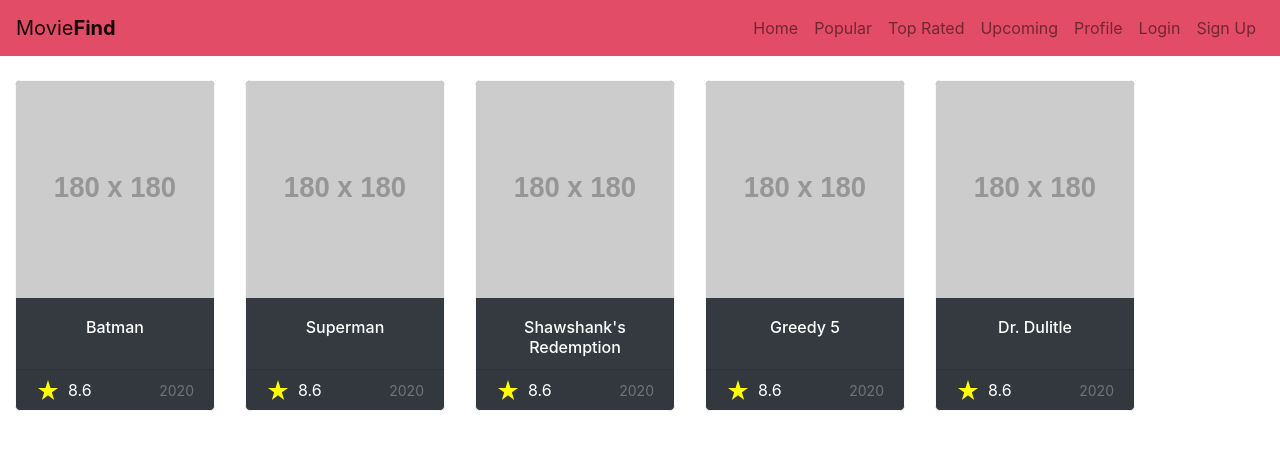
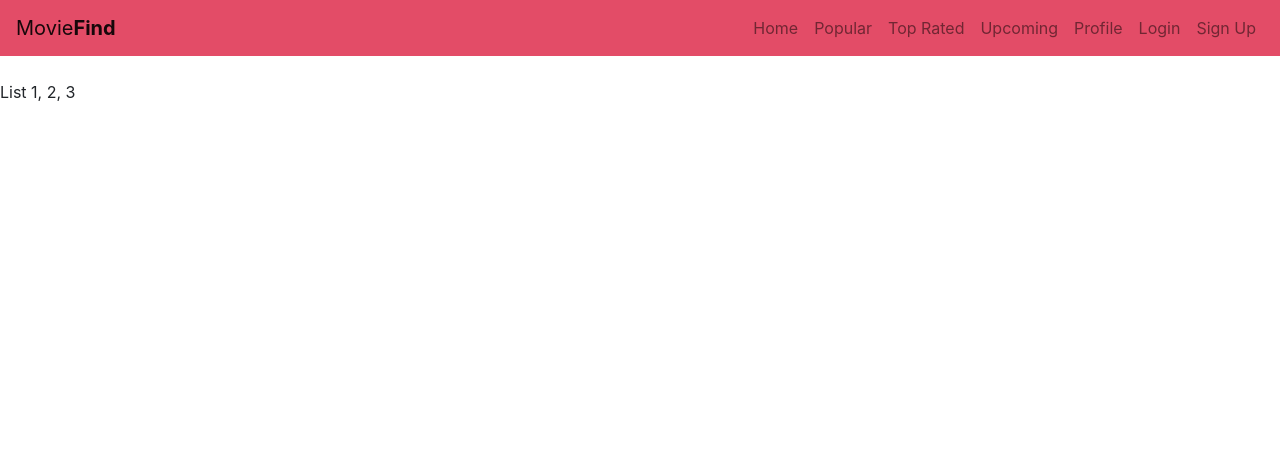
Before and after one commit to Btwonu/movie-app-client, a React (Create React App) app: page / in a window 1280 px wide. Shown: the top 450 px of the page. Built offline with nearby package versions, Linux system fonts and the light colour scheme.

Commit message:
Change folder names and fix paths

```diff
--- a/src/components/Auth/LoginForm.js
+++ b/src/components/Auth/LoginForm.js
@@ -3,9 +3,6 @@ import { Component } from 'react';
 // Bootstrap
 import Form from 'react-bootstrap/Form';
 import Button from 'react-bootstrap/Button';
-import Row from 'react-bootstrap/Row';
-import Col from 'react-bootstrap/Col';
-import Container from 'react-bootstrap/Container';
 
 class LoginForm extends Component {
   constructor() {
--- /dev/null
+++ b/src/components/Movie/MovieCardList.js
@@ -0,0 +1,9 @@
+import { Component } from 'react';
+
+class MovieCardList extends Component {
+  render() {
+    return <div>List 1, 2, 3</div>;
+  }
+}
+
+export default MovieCardList;
--- a/src/pages/Home.js
+++ b/src/pages/Home.js
@@ -6,7 +6,7 @@ import Row from 'react-bootstrap/Row';
 import Col from 'react-bootstrap/Col';
 
 // Components
-import MovieCard from '../components/MovieCard/MovieCard';
+import MovieCardList from '../components/Movie/MovieCardList';
 
 const StyledSection = styled.section``;
 
@@ -14,21 +14,7 @@ function Home() {
   return (
     <StyledSection className="pt-4 d-flex">
       <Row>
-        <Col>
-          <MovieCard title="Batman" />
-        </Col>
-        <Col>
-          <MovieCard title="Superman" />
-        </Col>
-        <Col>
-          <MovieCard title="Shawshank's Redemption" />
-        </Col>
-        <Col>
-          <MovieCard title="Greedy 5" />
-        </Col>
-        <Col>
-          <MovieCard title="Dr. Dulitle" />
-        </Col>
+        <MovieCardList />
       </Row>
     </StyledSection>
   );
--- /dev/null
+++ b/src/pages/Movie/Popular.js
@@ -0,0 +1,10 @@
+import React from 'react';
+
+// Components
+import MovieCardList from '../../components/Movie/MovieCardList';
+
+const Popular = () => {
+  return <h1 className="mt-5">Popular</h1>;
+};
+
+export default Popular;
--- /dev/null
+++ b/src/pages/Movie/TopRated.js
@@ -0,0 +1,10 @@
+import React from 'react';
+
+// Components
+import MovieCardList from '../../components/Movie/MovieCardList';
+
+const TopRated = () => {
+  return <h1 className="mt-5">TopRated</h1>;
+};
+
+export default TopRated;
--- /dev/null
+++ b/src/pages/Movie/Upcoming.js
@@ -0,0 +1,10 @@
+import React from 'react';
+
+// Components
+import MovieCardList from '../../components/Movie/MovieCardList';
+
+const Upcoming = () => {
+  return <h1 className="mt-5">Upcoming</h1>;
+};
+
+export default Upcoming;
--- a/src/pages/movies/Popular.js
+++ /dev/null
@@ -1,7 +0,0 @@
-import React from 'react';
-
-function Popular() {
-  return <h1 className="mt-5">Popular</h1>;
-}
-
-export default Popular;
--- a/src/pages/movies/TopRated.js
+++ /dev/null
@@ -1,7 +0,0 @@
-import React from 'react';
-
-function TopRated() {
-  return <h1 className="mt-5">TopRated</h1>;
-}
-
-export default TopRated;
--- a/src/pages/movies/Upcoming.js
+++ /dev/null
@@ -1,7 +0,0 @@
-import React from 'react';
-
-function Upcoming() {
-  return <h1 className="mt-5">Upcoming</h1>;
-}
-
-export default Upcoming;
```
Also changed, not shown: src/App.js (+6 -6 lines), src/components/Movie/MovieCard.js (renamed from src/components/MovieCard/MovieCard.js), src/pages/Movie/Details.js (renamed from src/pages/movies/Details.js).
